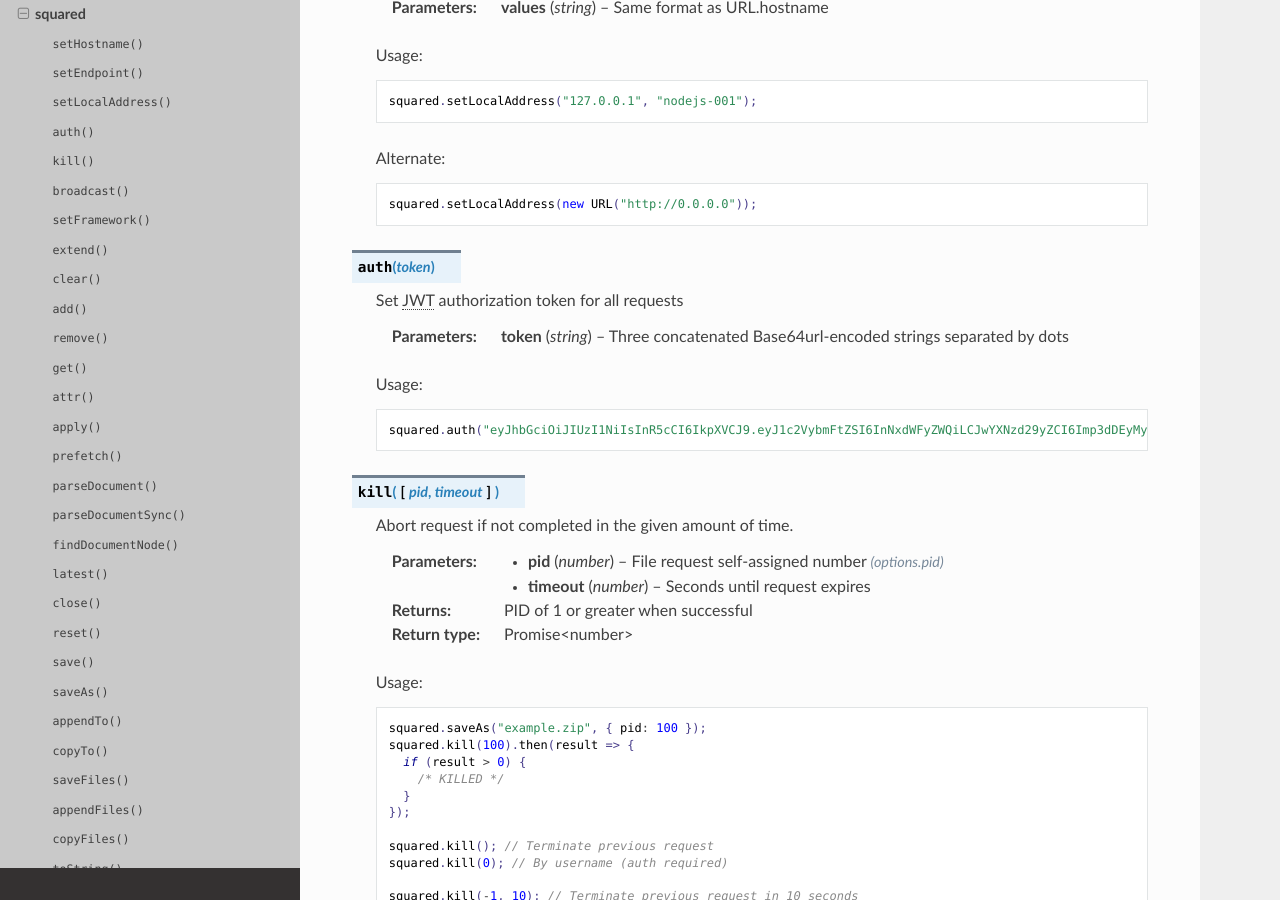
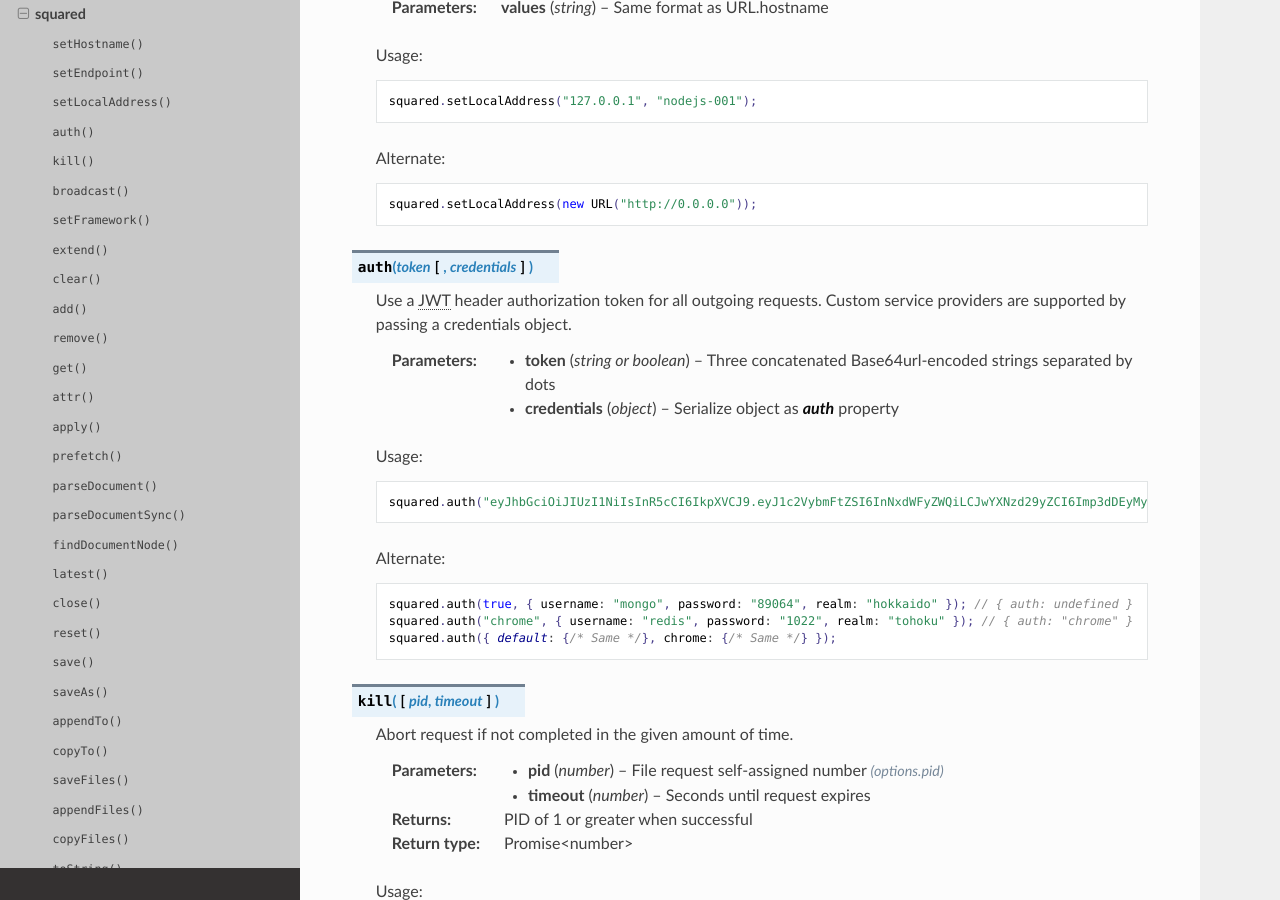
Before and after one commit to anpham6/android-docs, a Sphinx documentation site: the page built from source/methods/squared.rst, in a window 1280 px wide and 900 px high, scrolled down 777 px. Built offline with Sphinx 7.4.7 and the Read the Docs theme 3.1.0, drawn with Linux system fonts in a browser that asks for light colours.

Commit message:
Methods: App method auth can be used with an options object.

```diff
--- a/source/methods/squared.rst
+++ b/source/methods/squared.rst
@@ -39,15 +39,23 @@ squared
 
     squared.setLocalAddress(new URL("http://0.0.0.0"));
 
-.. function:: auth(token)
+.. function:: auth(token[, credentials])
 
-  Set :abbr:`JWT (JSON Web Token)` authorization token for all requests
+  Use a :abbr:`JWT (JSON Web Token)` header authorization token for all outgoing requests. Custom service providers are supported by passing a credentials object.
 
-  :param string token: Three concatenated Base64url-encoded strings separated by dots
+  :param token: Three concatenated Base64url-encoded strings separated by dots
+  :type token: string or boolean
+  :param object credentials: Serialize object as :target:`auth` property
 
   Usage::
 
     squared.auth("eyJhbGciOiJIUzI1NiIsInR5cCI6IkpXVCJ9.eyJ1c2VybmFtZSI6InNxdWFyZWQiLCJwYXNzd29yZCI6Imp3dDEyMyIsImlhdCI6MTY1MjcxNDQwMH0.xqwQ96LsItilsB1dskzJQqXORaZ4mGMu0FeZezo297c");
+
+  Alternate::
+
+    squared.auth(true, { username: "mongo", password: "89064", realm: "hokkaido" }); // { auth: undefined }
+    squared.auth("chrome", { username: "redis", password: "1022", realm: "tohoku" }); // { auth: "chrome" }
+    squared.auth({ default: {/* Same */}, chrome: {/* Same */} });
 
 .. function:: kill([pid, timeout])
 
```
